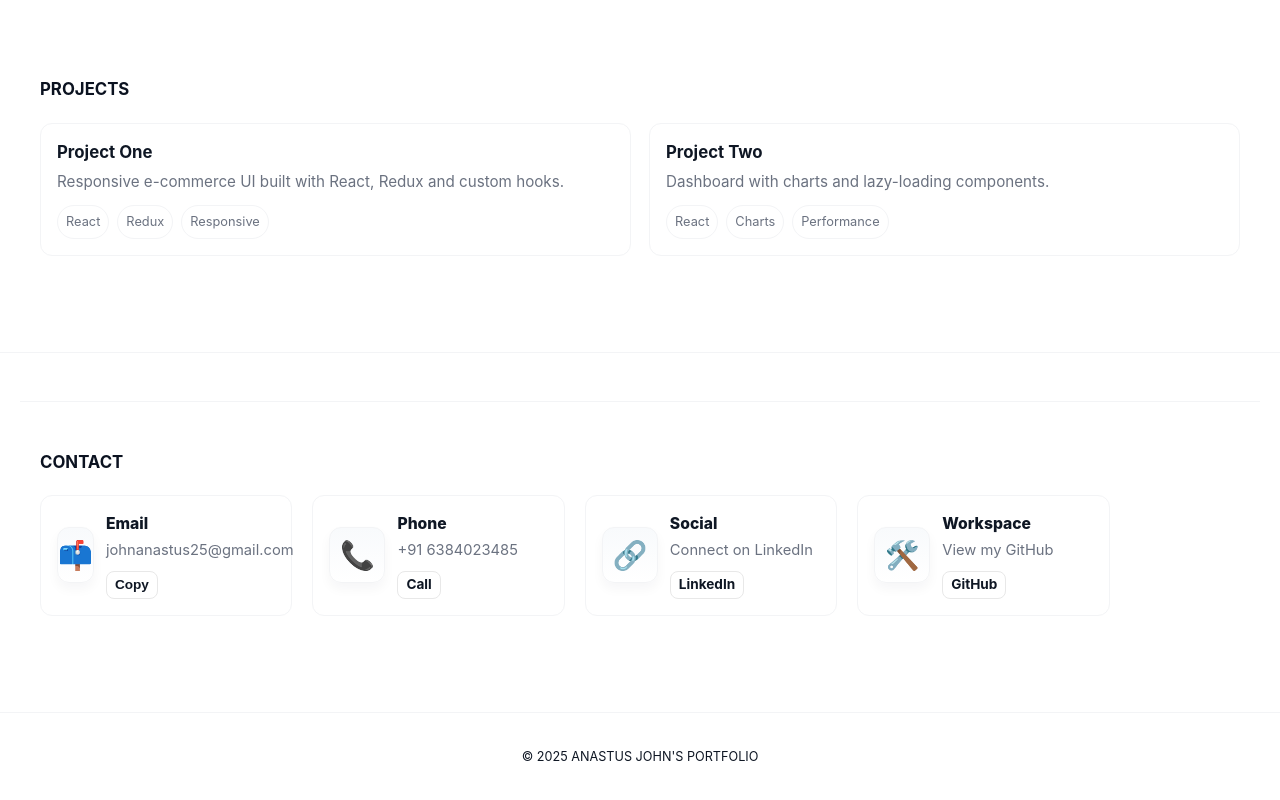
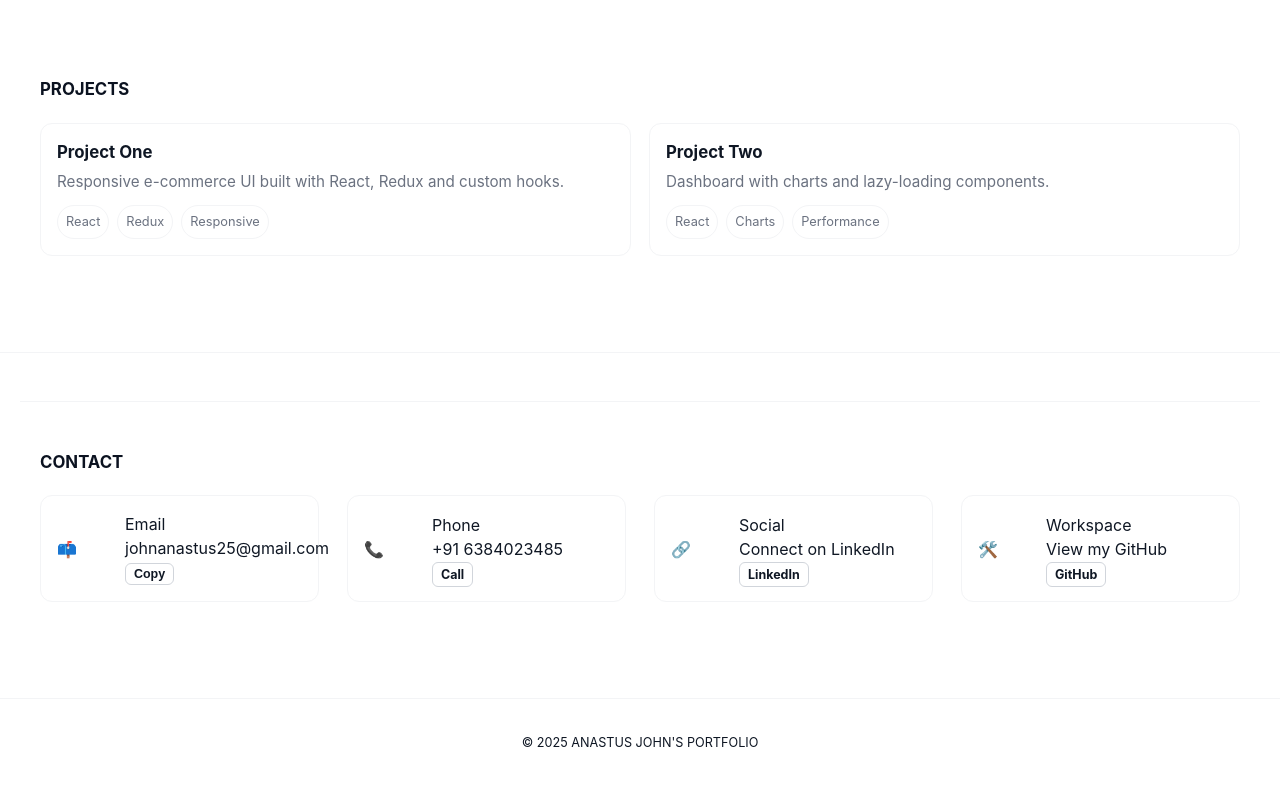
Before and after one commit to Anastus/Portfolio-2025, a React (Create React App) app: page / in a window 1280 px wide. Shown: the part 1602-2402 px from the top of the page. Built offline with nearby package versions, Linux system fonts and the light colour scheme.

Commit message:
Updated Contact Component

```diff
--- a/src/styles.css
+++ b/src/styles.css
@@ -542,109 +542,56 @@
   transform: translateX(-50%) translateY(-4px);
 }
 
-/* ------------------ Contact: modern animated styles ------------------ */
+/* ------------------ Contact: modern animated styles (responsive evenly spaced cards) ------------------ */
 
 .contact-grid {
+  /* single column grid so the cards area spans the full container width
+     (previous two-column layout left large right margin when the form was absent). */
   display: grid;
-  grid-template-columns: 1fr 420px;
+  grid-template-columns: 1fr; /* left column takes full width so cards can stretch */
   gap: 28px;
   align-items: start;
 }
 
-/* cards column */
+/* cards column: use an internal responsive grid so cards are spaced equally
+   across the available container area and adapt to screen size */
 .contact-cards {
-  display: flex;
-  flex-direction: row;      /* horizontal */
-  gap: 20px;                 /* spacing between cards */
-  flex-wrap: nowrap;         /* NO wrapping */
+  display: grid;
+  grid-template-columns: repeat(auto-fit, minmax(240px, 1fr));
+  gap: 28px;              /* spacing between cards */
   width: 100%;
-  justify-content: space-between;
+  align-items: stretch;   /* make each card equal height when content differs */
 }
 
-
-/* each card */
+/* each card: occupy full grid cell, keep horizontal layout for icon + body
+   but prevent cards from stretching beyond their cell */
 .contact-card {
-  flex: 1;                     /* every card takes equal width */
-  min-width: 240px;            /* prevents squeezing too small */
   display: flex;
   gap: 12px;
   align-items: center;
+  width: 100%;
   padding: 16px;
   border-radius: 12px;
-  background: #fff;
-  border: 1px solid #f2f3f5;
+  background: var(--surface, #fff);
+  border: 1px solid var(--card-border, #f2f3f5);
   transition: transform .18s ease, box-shadow .18s ease;
 }
 
-/* emoji sticker */
-.card-emoji {
-  font-size: 28px;
-  width: 56px;
-  height: 56px;
-  display:flex;
-  align-items:center;
-  justify-content:center;
-  border-radius: 12px;
-  background: linear-gradient(180deg, #f8fafc 0%, #ffffff 100%);
-  border: 1px solid #f3f4f6;
-  box-shadow: 0 6px 12px rgba(16,24,40,0.04);
+/* small tweak so the emoji sticker and body keep the same visual balance */
+.card-emoji { flex: 0 0 56px; }
+.card-body { flex: 1 1 auto; }
+
+/* Responsive overrides: reduce columns on smaller viewports */
+@media (max-width: 1100px) {
+  .contact-cards { grid-template-columns: repeat(auto-fit, minmax(220px, 1fr)); gap: 22px; }
+}
+@media (max-width: 720px) {
+  .contact-grid { grid-template-columns: 1fr; }
+  .contact-cards { grid-template-columns: 1fr; gap: 18px; }
+  .contact-card { padding: 14px; }
 }
 
-/* card body */
-.card-body { flex:1 }
-.card-title { font-weight:800; font-size:0.98rem; margin-bottom:4px; }
-.card-desc { color:var(--muted); font-size:0.92rem; margin-bottom:10px; }
-.card-actions { display:flex; gap:8px; align-items:center; flex-wrap:wrap; }
-.small-note { margin-top:8px; color:var(--muted); font-size:0.8rem; }
-
-/* form column */
-.contact-form-wrap { align-self:start; }
-.contact-form {
-  background:#fff;
-  border:1px solid #f3f4f6;
-  padding:14px;
-  border-radius:12px;
-}
-.form-row { display:flex; gap:8px; margin-bottom:10px; }
-.input, .textarea {
-  width:100%;
-  padding:10px 12px;
-  border-radius:8px;
-  border:1px solid #e6e8eb;
-  background:#fff;
-  font-size:0.95rem;
-  outline:none;
-}
-.textarea { min-height:110px; resize:vertical; }
-
-.form-actions { display:flex; gap:10px; margin-top:10px; align-items:center; }
-.helper-line { margin-top:12px; color:var(--muted); font-size:0.9rem; }
-
-/* buttons (mini + primary) */
-.resume-btn.mini { padding:6px 8px; border-radius:8px; border:1px solid #e8e8e8; background:transparent; text-decoration:none; color:var(--accent); font-weight:700; font-size:0.85rem; }
-.btn-primary { padding:10px 14px; border-radius:10px; background:#0f1724; color:#fff; border:none; cursor:pointer; font-weight:700; }
-.btn-ghost { padding:8px 12px; border-radius:10px; border:1px solid #e8e8e8; background:transparent; cursor:pointer; }
-
-/* toast */
-.toast {
-  position: fixed;
-  right: 20px;
-  bottom: 24px;
-  background: #0f1724;
-  color:#fff;
-  padding:10px 14px;
-  border-radius:8px;
-  box-shadow: 0 14px 40px rgba(15,23,36,0.12);
-  font-weight:700;
-  z-index:99999;
-}
-
-/* responsive */
-@media (max-width:980px) {
-  .contact-grid { grid-template-columns: 1fr; }
-  .contact-form-wrap { order: 2; }
-  .contact-cards { order: 1; }
-}
+/* End contact cards replacement */
 
 /* =========================
   Header: black -> transparent on scroll
```
